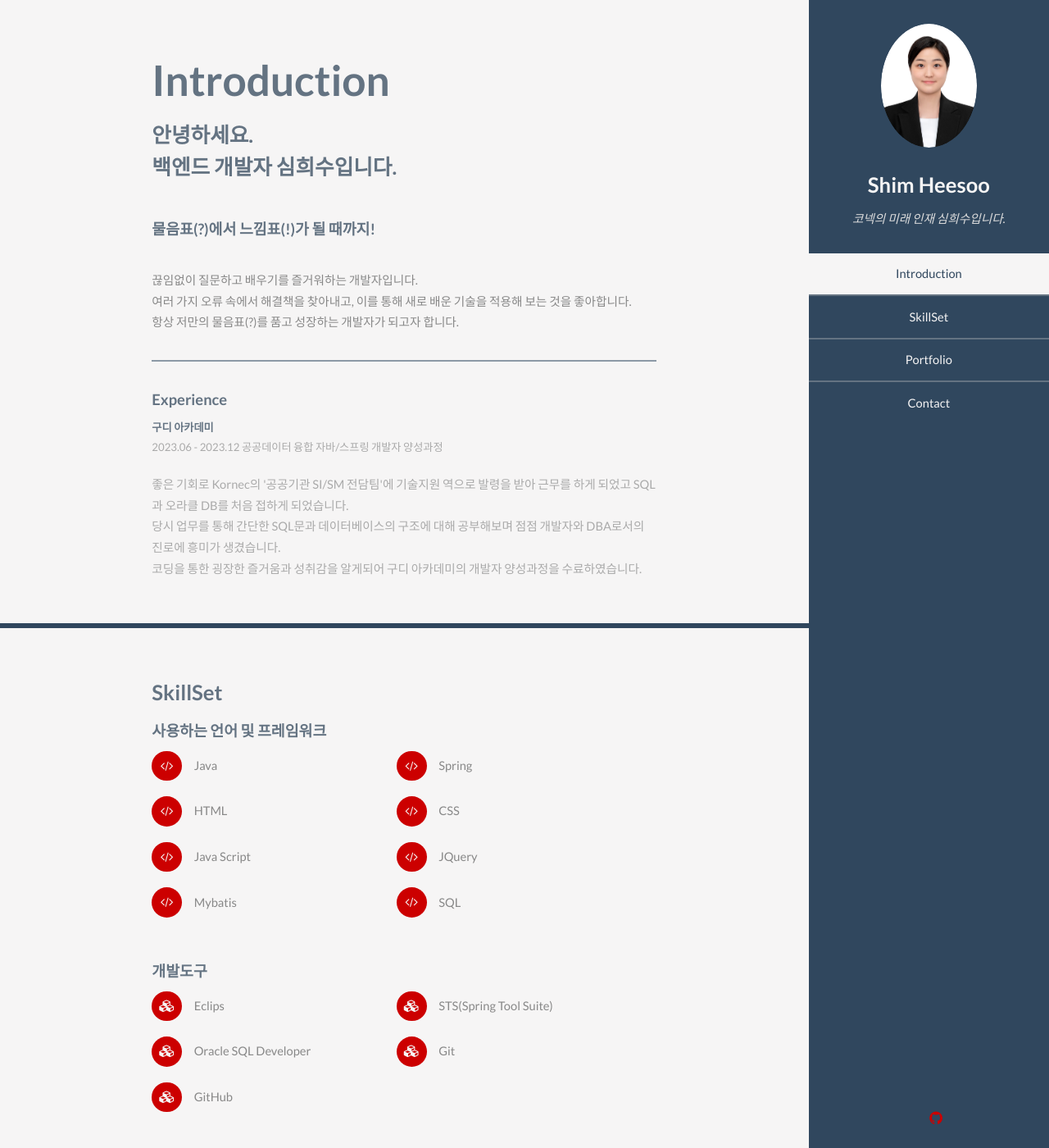
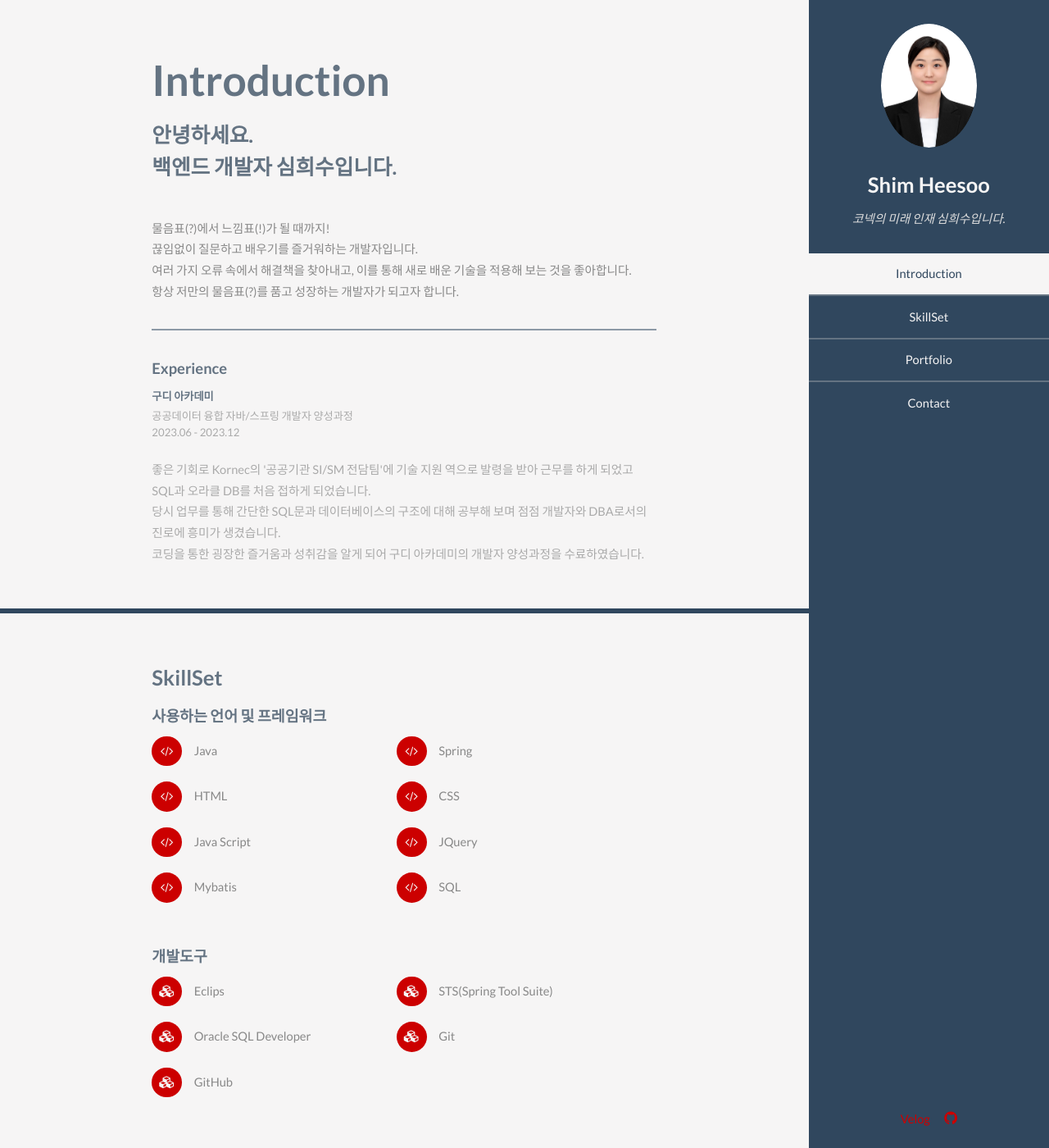
Before and after one commit to CHeessoo/CHeessoo.github.io, a Jekyll site: the page built from index.html, in a window 1280 px wide and 1400 px high. Shown: the whole window at 82% size. Built offline with Jekyll 4.4.1, drawn with Linux system fonts in a browser that asks for light colours; some of the changed text lies outside the part shown.

Commit message:
Update detail

```diff
--- a/_includes/header.html
+++ b/_includes/header.html
@@ -15,7 +15,7 @@
         </nav>
         <footer>
             <ul class="icons">
-              <li><a href="https://velog.io/@gabriela/series" class="icon"><span class="label">Velog</span></a></li>
+              <li><a href="https://velog.io/@gabriela/series" class="icon"><span>Velog</span></a></li>
               <li><a href="https://github.com/CHeessoo" class="icon brands fa-github"><span class="label">Github</span></a></li>
             </ul>
         </footer>
--- a/css/style.css
+++ b/css/style.css
@@ -912,7 +912,7 @@
 		}
 
 			#header a:hover {
-				color: #30475E !important;
+				color: #F6F5F5 !important;
 			}
 
 		#header > header {
--- a/index.html
+++ b/index.html
@@ -9,9 +9,9 @@ layout: default
         <header class="major">
             <h2>Introduction</h2>
             <p>안녕하세요. <br/> 백엔드 개발자 심희수입니다.</p>
-            <h4>물음표(?)에서 느낌표(!)가 될 때까지!</h4><br/>
         </header>
         <p>
+            물음표(?)에서 느낌표(!)가 될 때까지!<br/>
             끊임없이 질문하고 배우기를 즐거워하는 개발자입니다.<br/>
             여러 가지 오류 속에서 해결책을 찾아내고, 이를 통해 새로 배운 기술을 적용해 보는 것을 좋아합니다.<br/>
             항상 저만의 물음표(?)를 품고 성장하는 개발자가 되고자 합니다.
@@ -20,11 +20,11 @@ layout: default
         <header class="major">
             <h4>Experience</h4>
             <h5>구디 아카데미</h5>
-            <p>2023.06 - 2023.12 공공데이터 융합 자바/스프링 개발자 양성과정</p>
+            <p>공공데이터 융합 자바/스프링 개발자 양성과정 <br/> 2023.06 - 2023.12</p>
             <p>
-                좋은 기회로 Kornec의 '공공기관 SI/SM 전담팀'에 기술지원 역으로 발령을 받아 근무를 하게 되었고 SQL과 오라클 DB를 처음 접하게 되었습니다.<br/>
-                당시 업무를 통해 간단한 SQL문과 데이터베이스의 구조에 대해 공부해보며 점점 개발자와 DBA로서의 진로에 흥미가 생겼습니다.<br/>
-                코딩을 통한 굉장한 즐거움과 성취감을 알게되어 구디 아카데미의 개발자 양성과정을 수료하였습니다.
+                좋은 기회로 Kornec의 '공공기관 SI/SM 전담팀'에 기술 지원 역으로 발령을 받아 근무를 하게 되었고 SQL과 오라클 DB를 처음 접하게 되었습니다.<br/>
+                당시 업무를 통해 간단한 SQL문과 데이터베이스의 구조에 대해 공부해 보며 점점 개발자와 DBA로서의 진로에 흥미가 생겼습니다.<br/>
+                코딩을 통한 굉장한 즐거움과 성취감을 알게 되어 구디 아카데미의 개발자 양성과정을 수료하였습니다.
             </p>
         </header>
         </div>
@@ -69,20 +69,6 @@ layout: default
                         <p>Integer eu ante ornare amet commetus vestibulum blandit integer in curae ac faucibus integer adipiscing ornare amet.</p>
                     </div>
                 </article>
-                <article>
-                    <a href="#" class="image"><img src="images/pic02.jpg" alt="" /></a>
-                    <div class="inner">
-                        <h4>Terraformed a small moon</h4>
-                        <p>Integer eu ante ornare amet commetus vestibulum blandit integer in curae ac faucibus integer adipiscing ornare amet.</p>
-                    </div>
-                </article>
-                <article>
-                    <a href="#" class="image"><img src="images/pic03.jpg" alt="" /></a>
-                    <div class="inner">
-                        <h4>Snapped dark matter in the wild</h4>
-                        <p>Integer eu ante ornare amet commetus vestibulum blandit integer in curae ac faucibus integer adipiscing ornare amet.</p>
-                    </div>
-                </article>
             </div>
         </div>
     </section>
```
